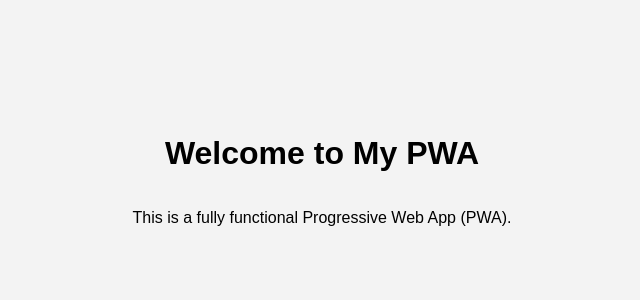
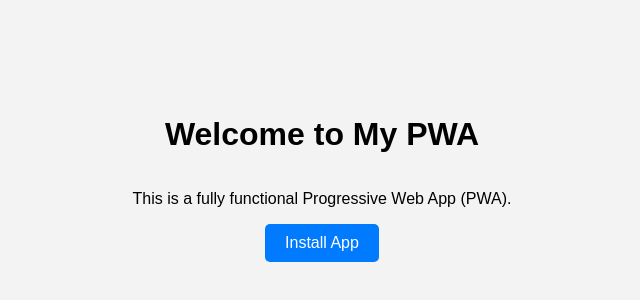
Before and after one commit to Vedant-H/pwa_temp, a website: page index.html in a window 1280 px wide. Shown: the part 222-522 px from the top of the page, without its empty margins (318-958 px from the left). Drawn offline with Linux system fonts and the light colour scheme.

Commit message:
Update index.html

```diff
--- a/index.html
+++ b/index.html
@@ -11,6 +11,6 @@
 <body>
     <h1>Welcome to My PWA</h1>
     <p>This is a fully functional Progressive Web App (PWA).</p>
-    <button id="download" style="display: none;">Install App</button>
+    <button id="download" style="">Install App</button>
 </body>
 </html>
```
